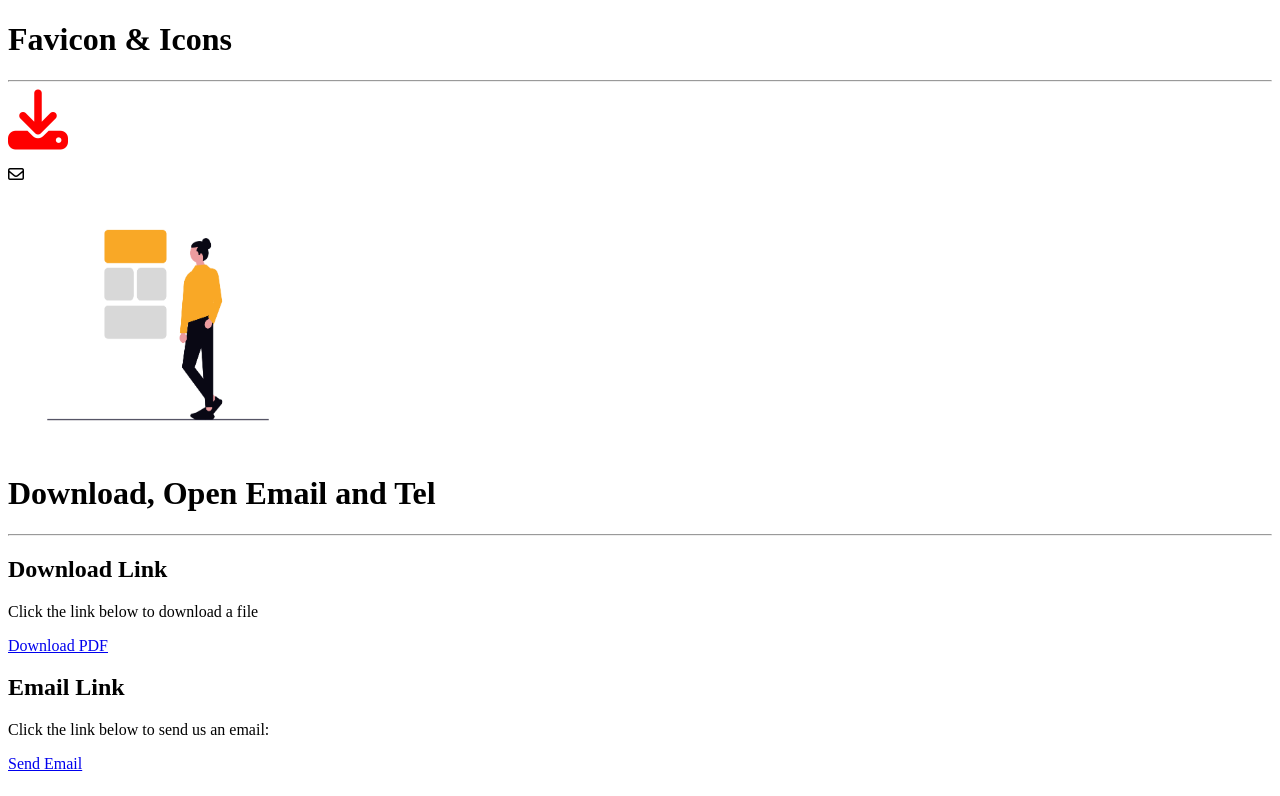
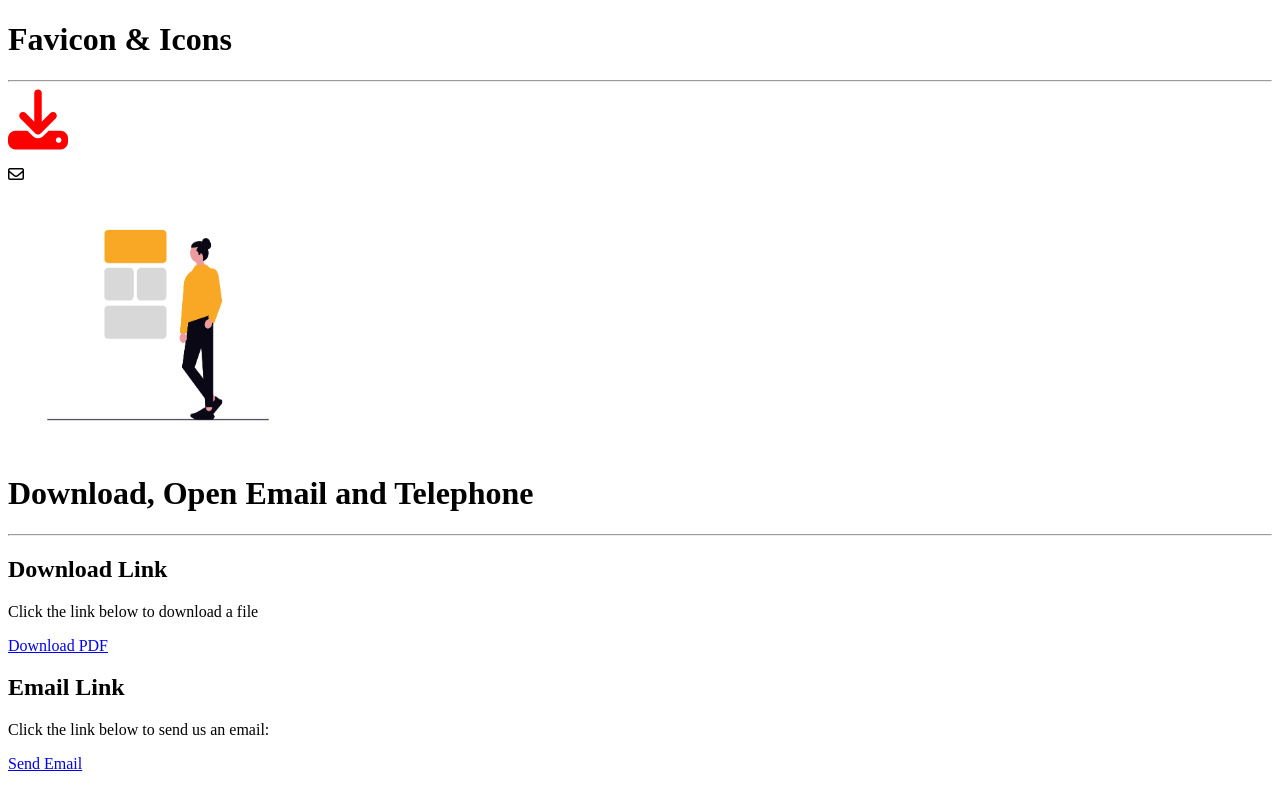
Before and after one commit to KanikaWadhawan/html_prac, a plain HTML site: page index.html in a window 1280 px wide. Shown: the top 796 px of the page. Drawn offline with Linux system fonts and the light colour scheme.

Commit message:
last commit

```diff
--- a/index.html
+++ b/index.html
@@ -49,7 +49,7 @@
       alt=""
     />
 
-      <h1>Download, Open Email and Tel</h1>
+      <h1>Download, Open Email and Telephone</h1>
     <hr />
     <!-- Download -->
     <h2>Download Link</h2>
```
